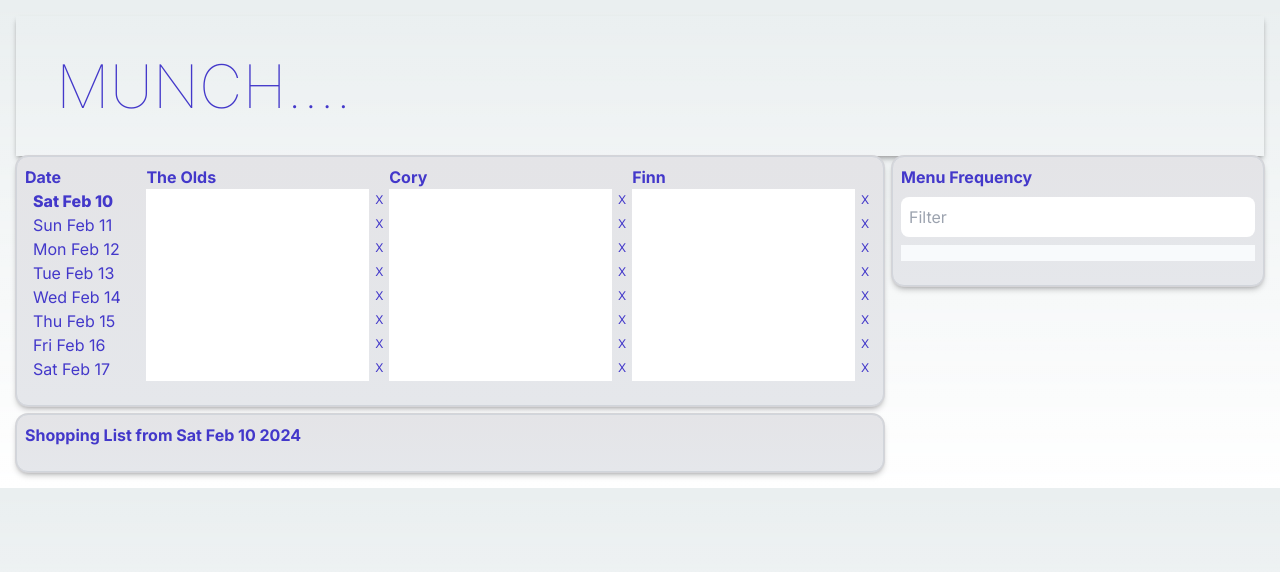
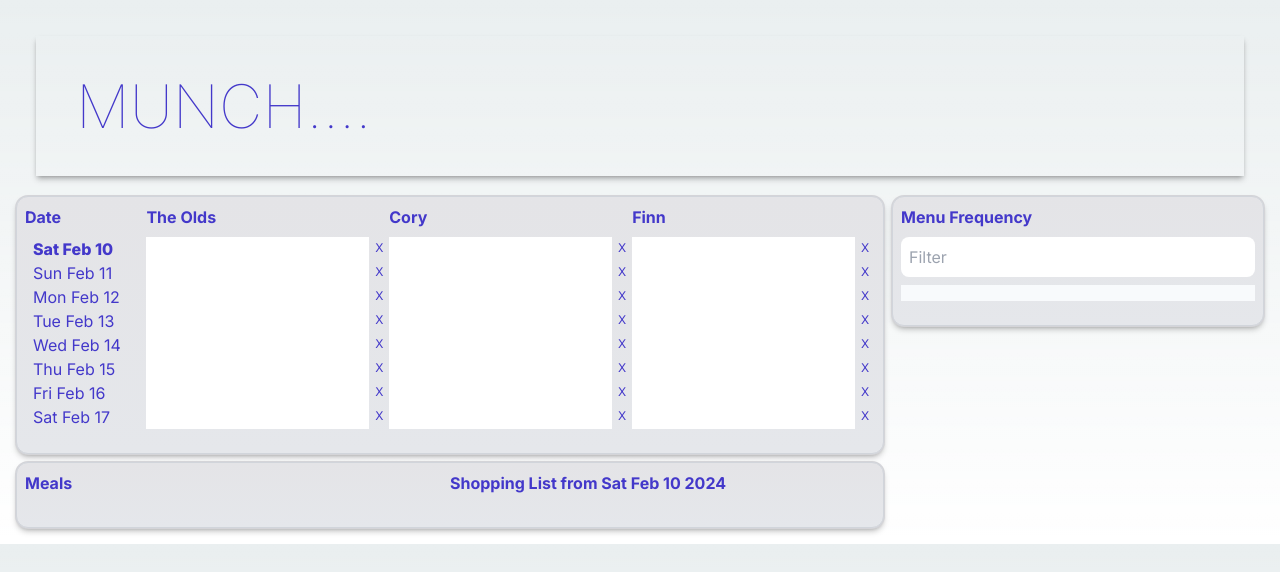
Before and after one commit to cleanbill/munch, a Next.js app: page / in a window 1280 px wide. Shown: the top 572 px of the page. Built offline with nearby package versions, Linux system fonts and the light colour scheme.

Commit message:
Layout changes

```diff
--- a/src/app/page.tsx
+++ b/src/app/page.tsx
@@ -31,7 +31,7 @@ export default function Home() {
   }, wait);
   return (
     <main className="items-center justify-between p-4 text-indigo-700">
-      <h1 title={'Refreshing in ' + wait + ' seconds'} className='p-10 text-6xl font-thin shadow-md shadow-black/25'>MUNCH....</h1>
+      <h1 title={'Refreshing in ' + wait + ' seconds'} className='m-5 p-10 text-6xl font-thin shadow-md shadow-black/25'>MUNCH....</h1>
       <div className="grid lg:grid-cols-[7fr,3fr] sm:grid-cols-1 gap-2">
         <div className="grid gap-2 h-fit">
           <Diary eaters={eaters}></Diary>
--- a/src/components/diary.tsx
+++ b/src/components/diary.tsx
@@ -88,8 +88,8 @@ const Diary = (props: Props) => {
       {mounted && <div className='grid grid-cols-[2fr,4fr,4fr,4fr]'>
         <h2><b>Date</b></h2>
         {props.eaters.map((eater: Eater) => (
-          <h2 key={eater.name}>
-            <b>{eater.name}</b>
+          <h2 className="mb-2 font-bold" key={eater.name}>
+            {eater.name}
           </h2>
         ))}
         {relevantDinners?.map((dinner: Dinner, i: number) => (
--- a/src/components/shoppingList.tsx
+++ b/src/components/shoppingList.tsx
@@ -81,14 +81,18 @@ const ShoppingList = () => {
 
     return (
         <div className="section-card">
-            {mounted && <><h2><b>Shopping List from {shoppingDate}</b></h2>
+            {mounted && <>
                 <section className="grid grid-cols-2">
                     <span>
+                        <h2 className="font-bold pb-2">Meals</h2>
                         {meals.map((mealName: string, index: number) => (
                             <Meal key={'meal' + index} name={mealName} index={index}></Meal>
                         ))}
                     </span>
-                    <IngredientList ingredients={totals} ></IngredientList>
+                    <span>
+                        <h2 className="font-bold pb-2"> Shopping List from {shoppingDate}</h2>
+                        <IngredientList ingredients={totals} ></IngredientList>
+                    </span>
                 </section>
             </>}
         </div>
```
